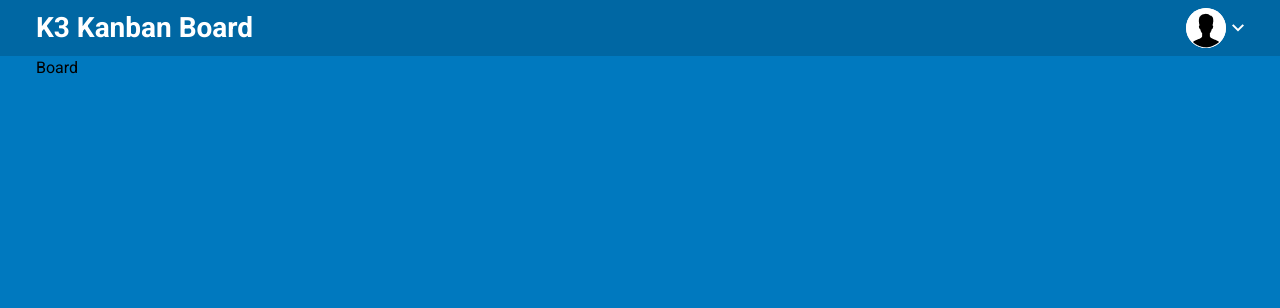
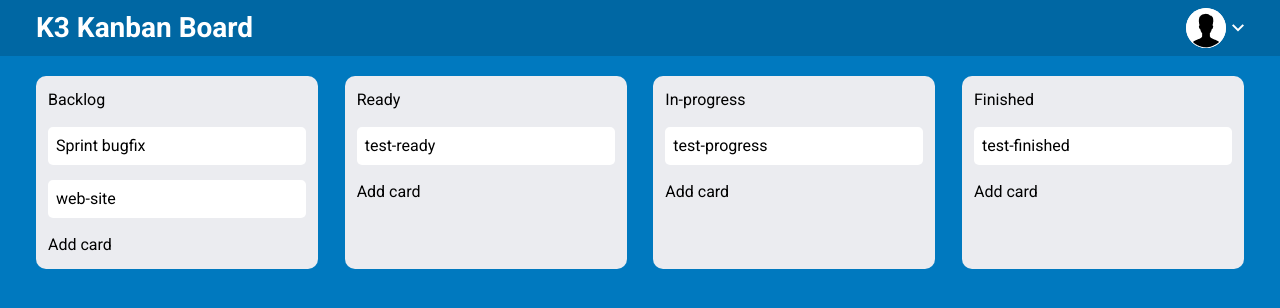
Before and after one commit to K3irill/sf-kanban, a React (Vite) app: page / in a window 1280 px wide. Shown: the top 308 px of the page. Built offline with nearby package versions, Linux system fonts and the light colour scheme.

Commit message:
feat: taskItems

```diff
--- a/src/components/Board/Board.module.scss
+++ b/src/components/Board/Board.module.scss
@@ -0,0 +1,8 @@
+.board {
+	padding: 20px;
+	&__container {
+		display: flex;
+		justify-content: space-between;
+		gap: 24px;
+	}
+}
--- a/src/components/Board/Board.tsx
+++ b/src/components/Board/Board.tsx
@@ -1,11 +1,21 @@
 import React from 'react'
 import styles from './Board.module.scss'
 import cn from 'classnames'
+import TaskBlock from '../Task/TaskBlock/TaskBlock'
+import { dataMock } from '../../data'
 
 const Board = () => {
 	return (
 		<div className={styles.board}>
-			<div className={cn(styles.board__container, '__container')}>Board</div>
+			<div className={cn(styles.board__container, '__container')}>
+				{dataMock.map((block, index) => (
+					<TaskBlock
+						key={index}
+						blockName={block.title}
+						issues={block.issues}
+					/>
+				))}
+			</div>
 		</div>
 	)
 }
--- /dev/null
+++ b/src/components/Task/TaskBlock/TaskBlock.module.scss
@@ -0,0 +1,21 @@
+@use '../../../styles/variables.scss' as *;
+
+.task-block {
+	width: 282px;
+	background-color: $primary-grey;
+	border-radius: 10px;
+	padding: 12px;
+	&__header {
+		h3 {
+			&::first-letter {
+				text-transform: uppercase;
+			}
+		}
+	}
+	&__tasks {
+		padding: 15px 0;
+		display: flex;
+		gap: 15px;
+		flex-direction: column;
+	}
+}
--- a/src/components/TaskBlock/TaskBlock.tsx
+++ b/src/components/Task/TaskBlock/TaskBlock.tsx
@@ -1,22 +1,29 @@
 import React, { PropsWithChildren } from 'react'
 import styles from './TaskBlock.module.scss'
 import cn from 'classnames'
+import { dataIssuesType } from '../../../types/data'
+import TaskItem from '../TaskItem/TaskItem'
 
 type TaskBlockProps = {
 	blockName: string
+	issues: dataIssuesType[]
 }
 
 //---------------------------
 const TaskBlock = ({
 	blockName,
-	children,
+	issues,
 }: PropsWithChildren<TaskBlockProps>) => {
 	return (
-		<div className={styles['task-block']}>
+		<div className={cn(styles['task-block'])}>
 			<div className={styles['task-block__header']}>
 				<h3>{blockName}</h3>
 			</div>
-			<div className={styles['task-block__task']}>{children}</div>
+			<div className={styles['task-block__tasks']}>
+				{issues.map(task => (
+					<TaskItem data={task} />
+				))}
+			</div>
 			<div className={styles['task-block__footer']}>
 				<button>Add card</button>
 			</div>
--- /dev/null
+++ b/src/components/Task/TaskItem/TaskItem.module.scss
@@ -0,0 +1,5 @@
+.task-item {
+	background-color: white;
+	border-radius: 5px;
+	padding: 7px 8px;
+}
--- /dev/null
+++ b/src/components/Task/TaskItem/TaskItem.tsx
@@ -0,0 +1,13 @@
+import React from 'react'
+import styles from './TaskItem.module.scss'
+import { dataIssuesType } from '../../../types/data'
+
+type TaskItemProps = {
+	data: dataIssuesType
+}
+//--------------------------
+const TaskItem = ({ data }: TaskItemProps) => {
+	return <div className={styles['task-item']}>{data.name}</div>
+}
+
+export default TaskItem
--- /dev/null
+++ b/src/data.ts
@@ -0,0 +1,49 @@
+import { dataMockType } from './types/data'
+
+export const dataMock: dataMockType = [
+	{
+		title: 'backlog',
+		issues: [
+			{
+				id: '1',
+				name: 'Sprint bugfix',
+				description: 'Fix bugs',
+			},
+			{
+				id: '6',
+				name: 'web-site',
+				description: 'Fix web-site',
+			},
+		],
+	},
+	{
+		title: 'ready',
+		issues: [
+			{
+				id: '2',
+				name: 'test-ready',
+				description: 'description ready',
+			},
+		],
+	},
+	{
+		title: 'in-progress',
+		issues: [
+			{
+				id: '3',
+				name: 'test-progress',
+				description: 'description progress',
+			},
+		],
+	},
+	{
+		title: 'finished',
+		issues: [
+			{
+				id: '4',
+				name: 'test-finished',
+				description: 'description finished',
+			},
+		],
+	},
+]
--- /dev/null
+++ b/src/types/data.ts
@@ -0,0 +1,9 @@
+export type dataMockType = {
+	title: string
+	issues: dataIssuesType[]
+}[]
+export type dataIssuesType = {
+	id: string
+	name: string
+	description: string
+}
```
Also changed, not shown: src/components/TaskBlock/TaskBlock.module.scss (deleted).
